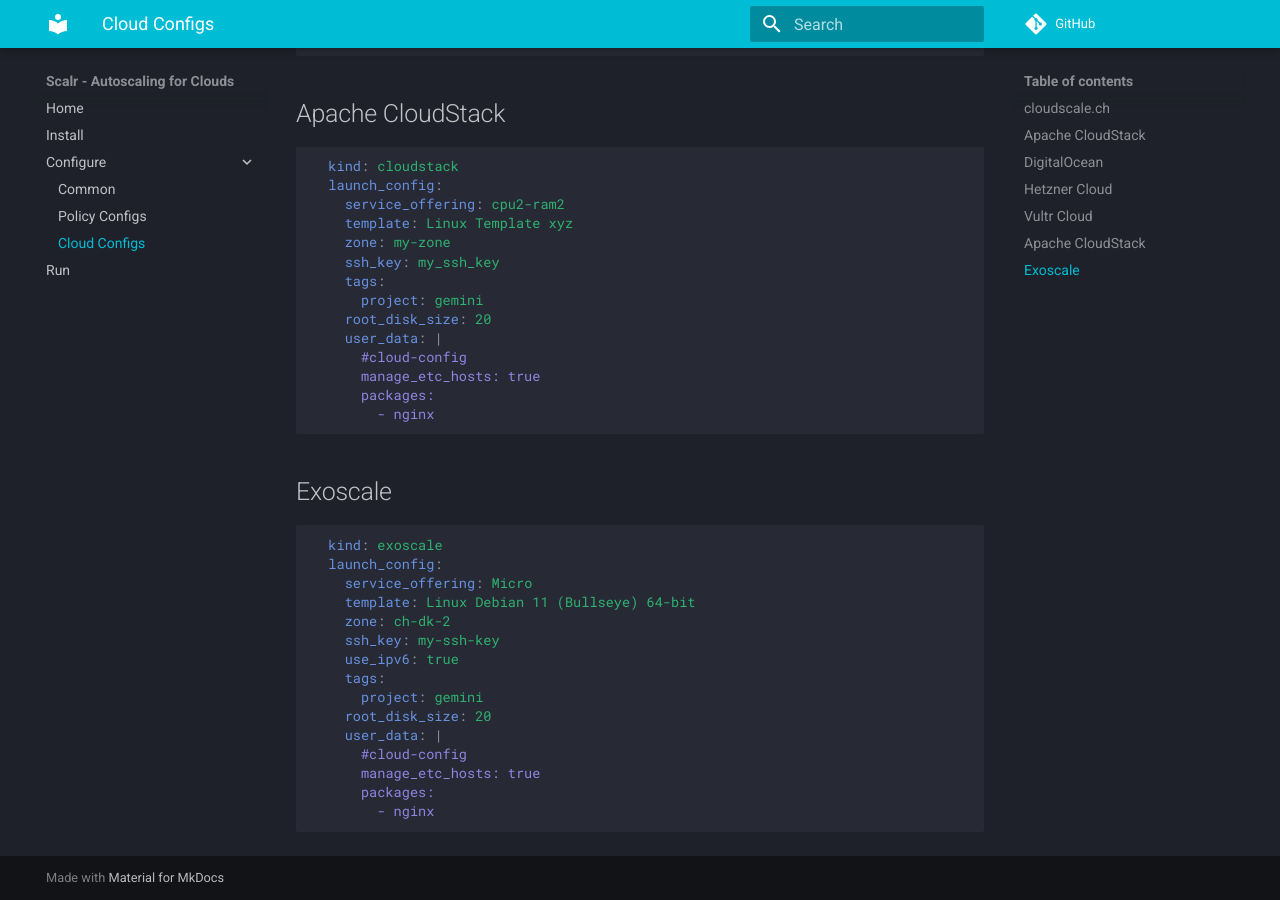
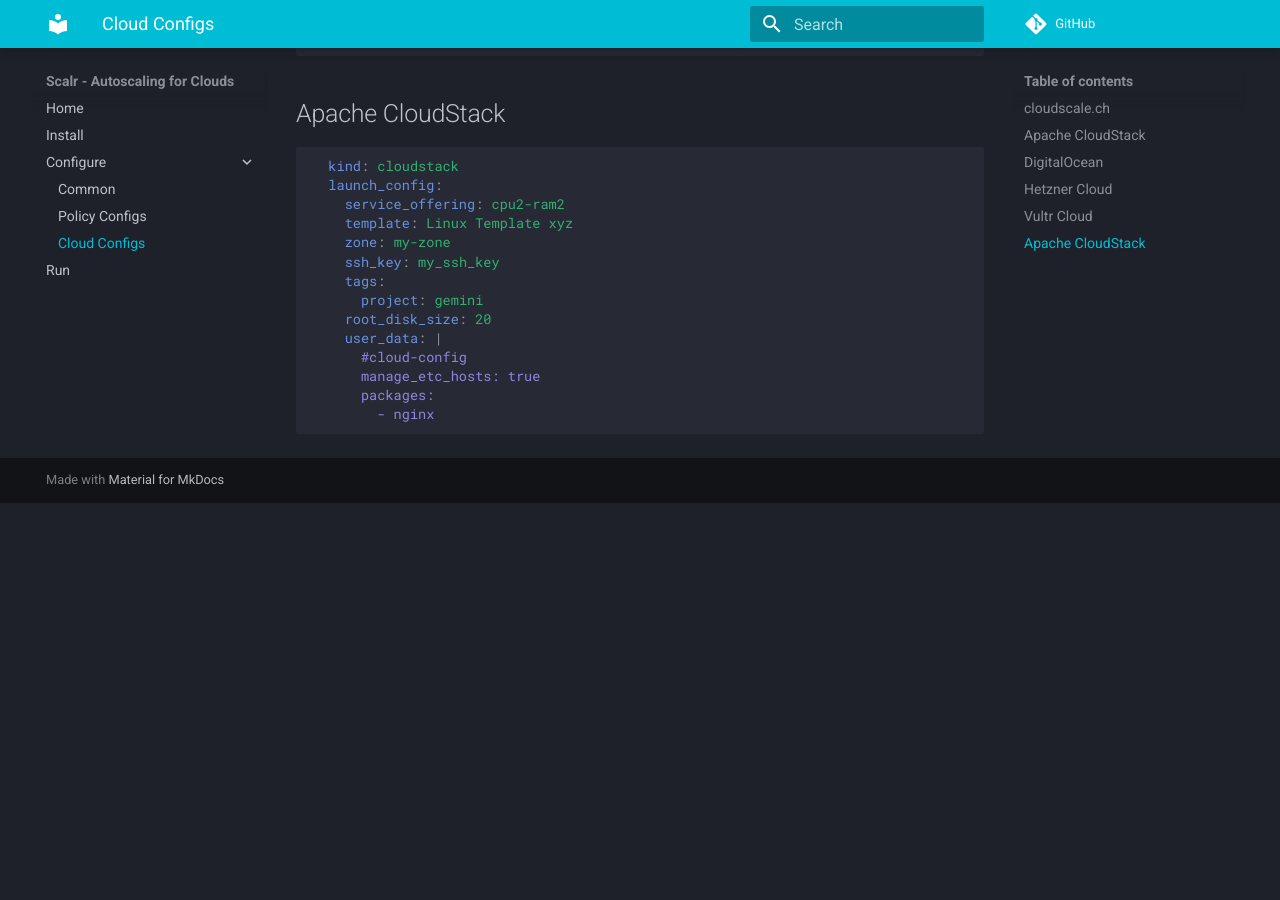
Before and after one commit to ngine-io/scalr, an MkDocs documentation site: the page built from docs/cloud.md, in a window 1280 px wide and 900 px high, scrolled down 2602 px. Built offline with MkDocs 1.6.1 and Material for MkDocs 9.7.7, drawn with Linux system fonts in a browser that asks for light colours; comment, search, counter and statistics services are not loaded; after the commit the page ends 3105 px from its top, so only the background shows below that.

Commit message:
remove exo v1 (#147)

````diff
--- a/docs/cloud.md
+++ b/docs/cloud.md
@@ -142,23 +142,3 @@
       packages:
         - nginx
 ```
-
-## Exoscale
-
-```yaml
-  kind: exoscale
-  launch_config:
-    service_offering: Micro
-    template: Linux Debian 11 (Bullseye) 64-bit
-    zone: ch-dk-2
-    ssh_key: my-ssh-key
-    use_ipv6: true
-    tags:
-      project: gemini
-    root_disk_size: 20
-    user_data: |
-      #cloud-config
-      manage_etc_hosts: true
-      packages:
-        - nginx
-```
````
Also changed, not shown: docs/index.md (+0 -1 lines), docs/install.md (+0 -7 lines), 2 other files.
